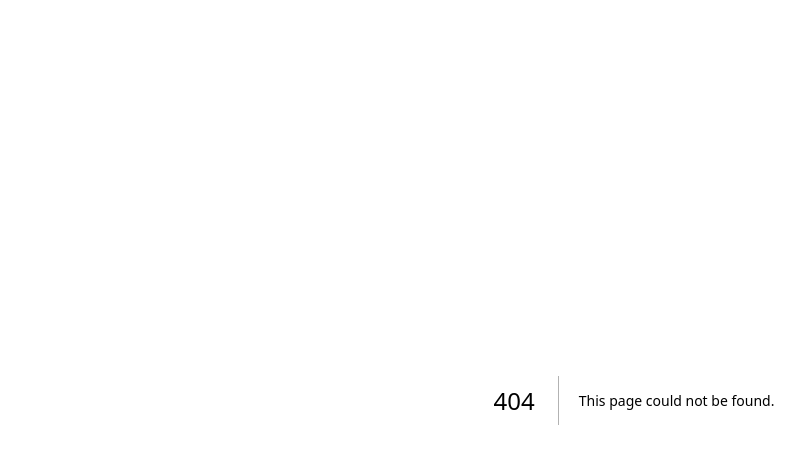
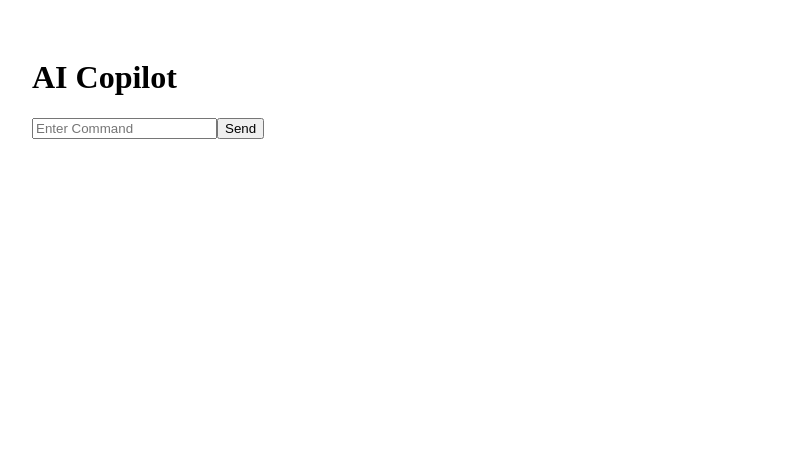
Before and after one commit to GlobalBlockInc/AIOS-frontend, a Next.js app: page /copilot in a window 1280 px wide. Before the commit this address had no page. Shown: the top 464 px of the page, without its empty margins (6-811 px from the left). Built offline with nearby package versions, Linux system fonts and the light colour scheme.

Commit message:
Create copilot.jsx

```diff
--- /dev/null
+++ b/pages/copilot.jsx
@@ -0,0 +1,25 @@
+import { useState } from 'react';
+
+export default function Copilot() {
+  const [command, setCommand] = useState("");
+  const [response, setResponse] = useState("");
+
+  const sendCommand = () => {
+    fetch('/api/ai/command', {
+      method: "POST",
+      headers: { "Content-Type": "application/json" },
+      body: JSON.stringify({ command })
+    })
+      .then(res => res.json())
+      .then(data => setResponse(data.result));
+  };
+
+  return (
+    <div style={{ padding: 30 }}>
+      <h1>AI Copilot</h1>
+      <input placeholder="Enter Command" value={command} onChange={e => setCommand(e.target.value)} />
+      <button onClick={sendCommand}>Send</button>
+      <p>{response}</p>
+    </div>
+  );
+}
```
